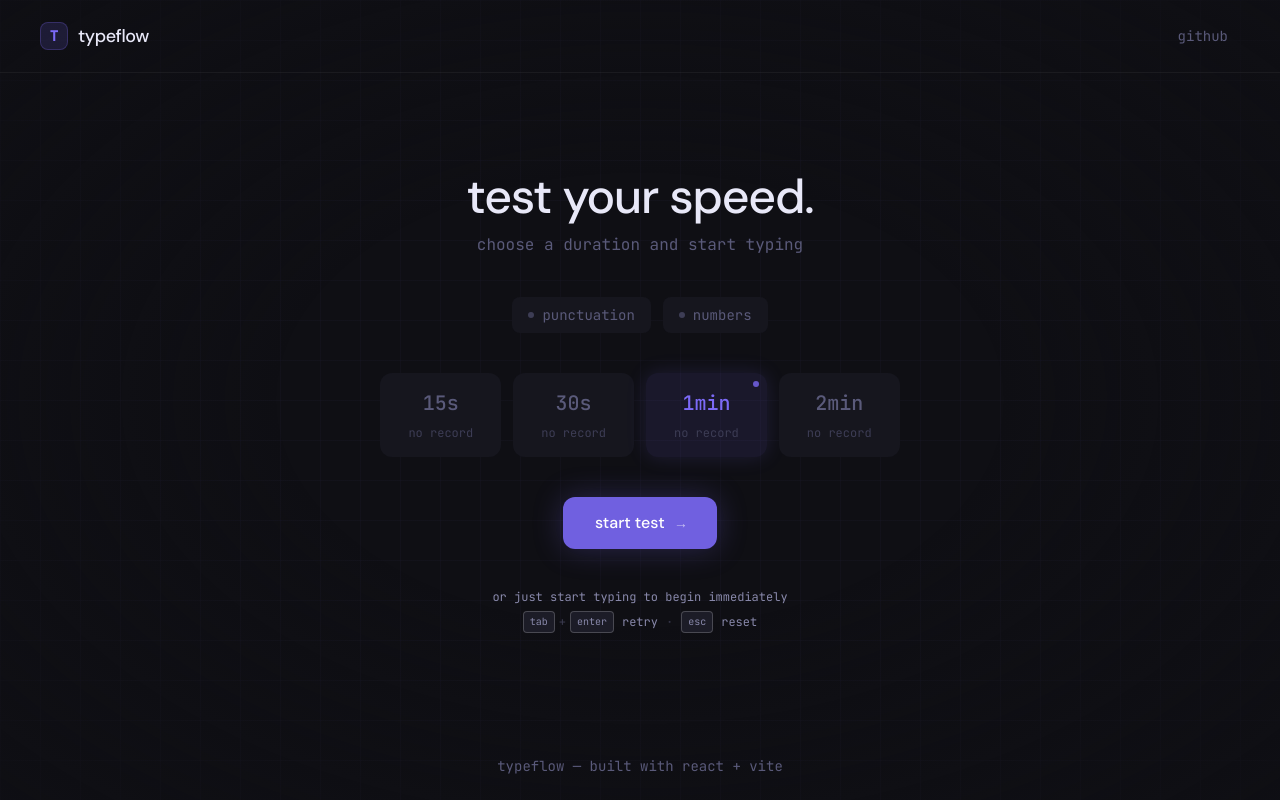
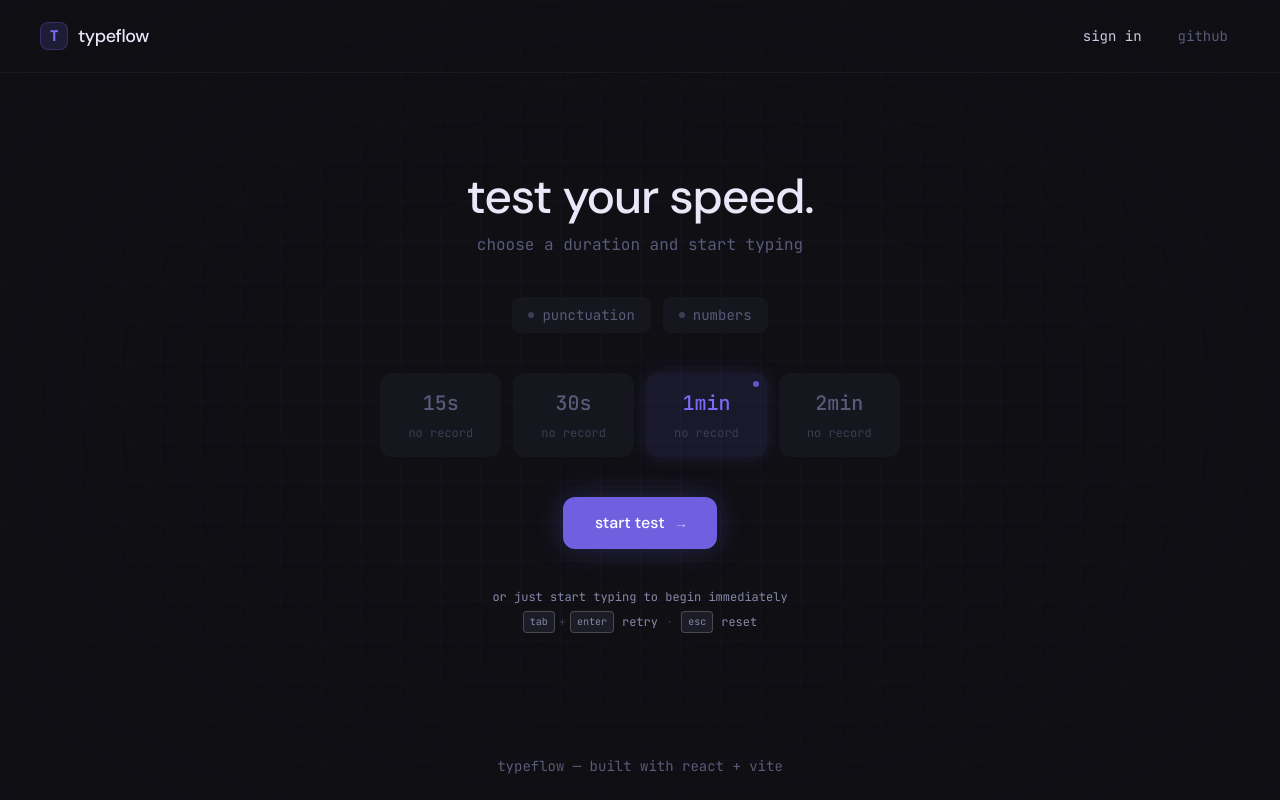
Before and after one commit to a1zen77/typeflow, a React (Vite) app: page / in a window 1280 px wide. Built offline with nearby package versions, Linux system fonts and the light colour scheme; no server answers.

Commit message:
testing supabase JWT

```diff
--- a/src/App.jsx
+++ b/src/App.jsx
@@ -4,9 +4,11 @@ import ModeSelector from './components/ModeSelector.jsx'
 import TypingArea from './components/TypingArea.jsx'
 import StatsBar from './components/StatsBar.jsx'
 import Results from './components/Results.jsx'
+import AuthModal from './components/AuthModal.jsx'
 import { useTypingEngine } from './hooks/useTypingEngine.js'
 import { useTimer } from './hooks/useTimer.js'
 import { usePersonalBest } from './hooks/usePersonalBest.js'
+import { useAuth } from './hooks/useAuth.js'
 import { calcWPM, calcAccuracy } from './utils/wpmCalc.js'
 
 export const MODES = [
@@ -27,13 +29,15 @@ function App() {
   const [mode, setMode]               = useState(60)
   const [resultData, setResult]       = useState(null)
   const [testOptions, setTestOptions] = useState({ punctuation: false, numbers: false })
+  const [showAuthModal, setShowAuthModal] = useState(false)
 
   const elapsedRef          = useRef(0)
   const snapshotIntervalRef = useRef(null)
   const engineRef           = useRef(null)
   const timerRef            = useRef(null)
 
-  const { checkAndSave } = usePersonalBest()
+  const { checkAndSave }                    = usePersonalBest()
+  const { user, profile, signUp, signIn, signOut } = useAuth()
 
   const handleTimerExpire = useCallback(() => {
     clearInterval(snapshotIntervalRef.current)
@@ -135,7 +139,16 @@ function App() {
   return (
     <div className="relative min-h-screen bg-bg-base bg-grid vignette">
       <div className="relative z-10 flex flex-col min-h-screen">
-        <Header mode={mode} screen={screen} onBackToMenu={handleBackToMenu} />
+
+        <Header
+          mode={mode}
+          screen={screen}
+          onBackToMenu={handleBackToMenu}
+          user={user}
+          profile={profile}
+          onSignInClick={() => setShowAuthModal(true)}
+          onSignOut={signOut}
+        />
 
         <main className="flex-1 flex flex-col items-center justify-center px-4 sm:px-8 py-6 sm:py-12">
 
@@ -177,6 +190,8 @@ function App() {
               data={resultData}
               onRetry={handleRetry}
               onChangeMode={handleBackToMenu}
+              user={user}
+              onSignInClick={() => setShowAuthModal(true)}
             />
           )}
 
@@ -186,6 +201,16 @@ function App() {
           typeflow &mdash; built with react + vite
         </footer>
       </div>
+
+      {/* Auth modal */}
+      {showAuthModal && (
+        <AuthModal
+          onSignUp={signUp}
+          onSignIn={signIn}
+          onClose={() => setShowAuthModal(false)}
+        />
+      )}
+
     </div>
   )
 }
--- a/src/components/Header.jsx
+++ b/src/components/Header.jsx
@@ -1,6 +1,6 @@
 import { MODES } from '../App.jsx'
 
-function Header({ mode, screen, onBackToMenu }) {
+function Header({ mode, screen, onBackToMenu, user, profile, onSignInClick, onSignOut }) {
   const modeLabel = MODES.find(m => m.value === mode)?.label ?? `${mode}s`
 
   return (
@@ -29,7 +29,7 @@ function Header({ mode, screen, onBackToMenu }) {
       )}
 
       {/* Right side */}
-      <nav className="flex items-center gap-1">
+      <nav className="flex items-center gap-2">
         {screen === 'test' && (
           <button
             onClick={onBackToMenu}
@@ -39,8 +39,31 @@ function Header({ mode, screen, onBackToMenu }) {
             esc
           </button>
         )}
+
+        {/* Auth section */}
+        {user ? (
+          <div className="flex items-center gap-2">
+            <span className="hidden sm:block text-txt-sub font-mono text-sm">
+              {profile?.username ?? user.email}
+            </span>
+            <button
+              onClick={onSignOut}
+              className="px-3 py-1.5 rounded-lg text-txt-muted text-xs font-mono border border-white/8 hover:text-txt-base hover:border-white/15 transition-all duration-150"
+            >
+              sign out
+            </button>
+          </div>
+        ) : (
+          <button
+            onClick={onSignInClick}
+            className="px-4 py-1.5 rounded-lg text-txt-base text-sm font-mono border border-white/10 hover:bg-bg-card hover:border-white/20 transition-all duration-150"
+          >
+            sign in
+          </button>
+        )}
+
         <a
-          href="https://github.com/a1zen77/typeflow"
+          href="https://github.com/YOUR_USERNAME/typeflow"
           target="_blank"
           rel="noopener noreferrer"
           className="px-3 py-1.5 rounded-lg text-txt-muted text-sm font-mono hover:text-txt-base hover:bg-bg-hover transition-all duration-150"
--- a/src/components/Results.jsx
+++ b/src/components/Results.jsx
@@ -1,14 +1,15 @@
 import WpmChart from './WpmChart.jsx'
+import SaveScorePrompt from './SaveScorePrompt.jsx'
 import { getPersonalBest } from '../utils/storage.js'
+import { useState } from 'react'
 
-function Results({ data, onRetry, onChangeMode }) {
+function Results({ data, onRetry, onChangeMode, user, onSignInClick }) {
   const { wpm, accuracy, errors, snapshots, duration, isNewPB } = data
+  const [showSavePrompt, setShowSavePrompt] = useState(!user)
 
   const prevPB = isNewPB ? wpm : getPersonalBest(duration)
 
-  const durationLabel = data.quoteMode
-  ? null
-  : {
+  const durationLabel = {
     15:  '15 seconds',
     30:  '30 seconds',
     60:  '1 minute',
@@ -36,14 +37,7 @@ function Results({ data, onRetry, onChangeMode }) {
           </span>
           <span className="text-txt-muted font-mono text-2xl">wpm</span>
         </div>
-        {durationLabel && (
         <p className="text-txt-muted font-mono text-sm">{durationLabel} test</p>
-        )}
-        {data.quoteMode && data.author && (
-          <p className="text-txt-muted font-mono text-sm">
-            quote by <span className="text-txt-base">{data.author}</span>
-          </p>
-        )}
         {prevPB !== null && !isNewPB && (
           <p className="text-txt-untyped font-mono text-xs mt-1">
             best: {prevPB} wpm
@@ -57,17 +51,8 @@ function Results({ data, onRetry, onChangeMode }) {
       {/* Stat cards */}
       <div className="grid grid-cols-3 gap-3">
         <StatCard label="wpm"      value={wpm} />
-        <StatCard
-          label="accuracy"
-          value={`${accuracy}%`}
-          highlight={accuracy >= 95}
-          warn={accuracy < 80}
-        />
-        <StatCard
-          label="errors"
-          value={errors}
-          warn={errors > 10}
-        />
+        <StatCard label="accuracy" value={`${accuracy}%`} highlight={accuracy >= 95} warn={accuracy < 80} />
+        <StatCard label="errors"   value={errors} warn={errors > 10} />
       </div>
 
       {/* WPM chart */}
@@ -78,7 +63,16 @@ function Results({ data, onRetry, onChangeMode }) {
         <WpmChart snapshots={snapshots} />
       </div>
 
-      {/* Actions */}
+      {/* Save score prompt — only for non logged in users */}
+      {!user && showSavePrompt && (
+        <SaveScorePrompt
+          wpm={wpm}
+          onSignInClick={onSignInClick}
+          onSkip={() => setShowSavePrompt(false)}
+        />
+      )}
+
+      {/* Action buttons */}
       <div className="flex items-center justify-center gap-3">
         <button
           onClick={onRetry}
@@ -92,7 +86,6 @@ function Results({ data, onRetry, onChangeMode }) {
           try again
           <span className="font-mono text-white/60">↺</span>
         </button>
-
         <button
           onClick={onChangeMode}
           className="
--- /dev/null
+++ b/src/components/SaveScorePrompt.jsx
@@ -0,0 +1,30 @@
+function SaveScorePrompt({ wpm, onSignInClick, onSkip }) {
+  return (
+    <div className="w-full bg-bg-surface border border-white/8 rounded-2xl p-5 flex flex-col sm:flex-row items-center justify-between gap-4">
+      <div className="text-center sm:text-left">
+        <p className="text-txt-base font-sans font-medium text-sm">
+          save your score to the leaderboard
+        </p>
+        <p className="text-txt-muted font-mono text-xs mt-0.5">
+          sign in to save <span className="text-brand">{wpm} wpm</span> and compete globally
+        </p>
+      </div>
+      <div className="flex items-center gap-2">
+        <button
+          onClick={onSkip}
+          className="px-4 py-2 rounded-lg text-txt-muted font-mono text-xs hover:text-txt-base transition-colors"
+        >
+          skip
+        </button>
+        <button
+          onClick={onSignInClick}
+          className="px-5 py-2 rounded-lg bg-brand/90 hover:bg-brand text-white font-mono text-sm transition-all duration-200 active:scale-[0.98]"
+        >
+          sign in
+        </button>
+      </div>
+    </div>
+  )
+}
+
+export default SaveScorePrompt
```
Lines whose indentation alone changed are shown as unchanged.
